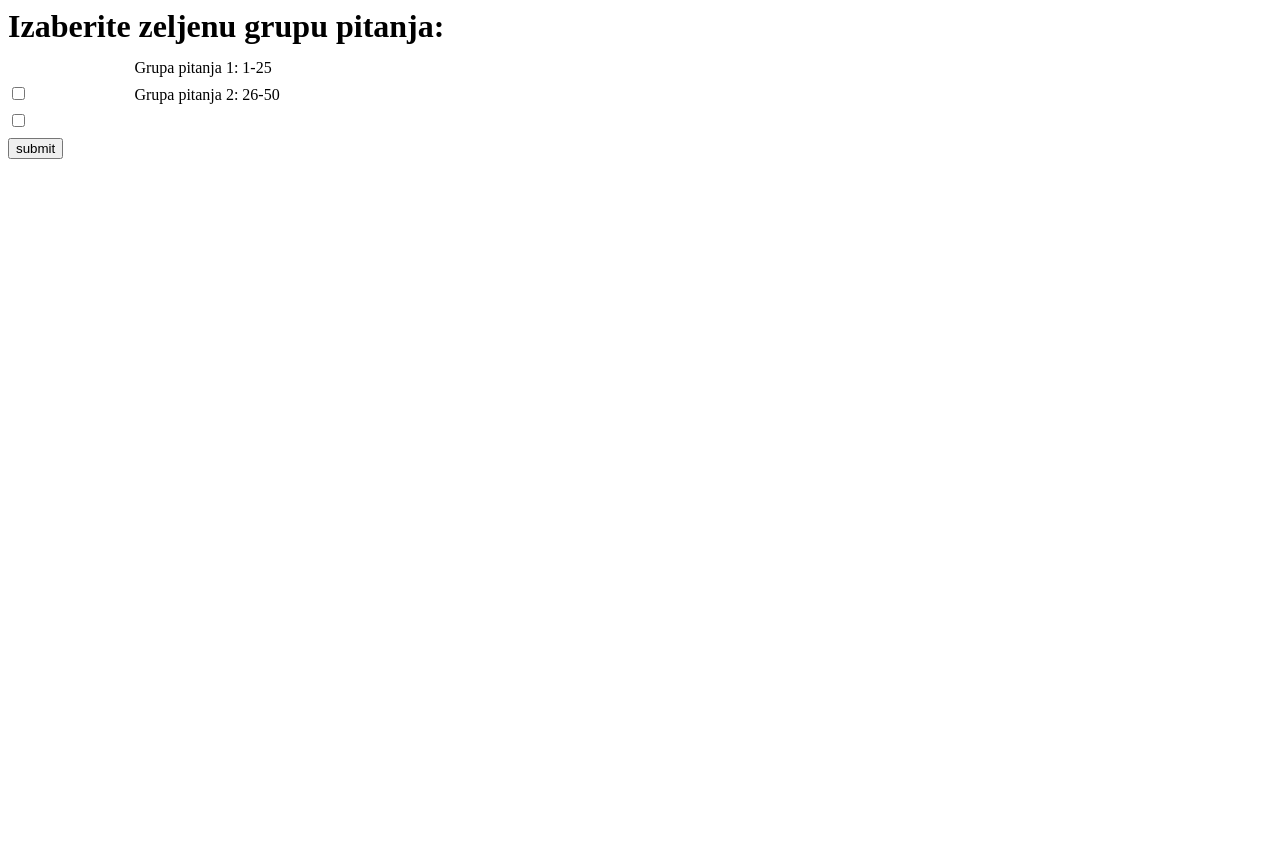
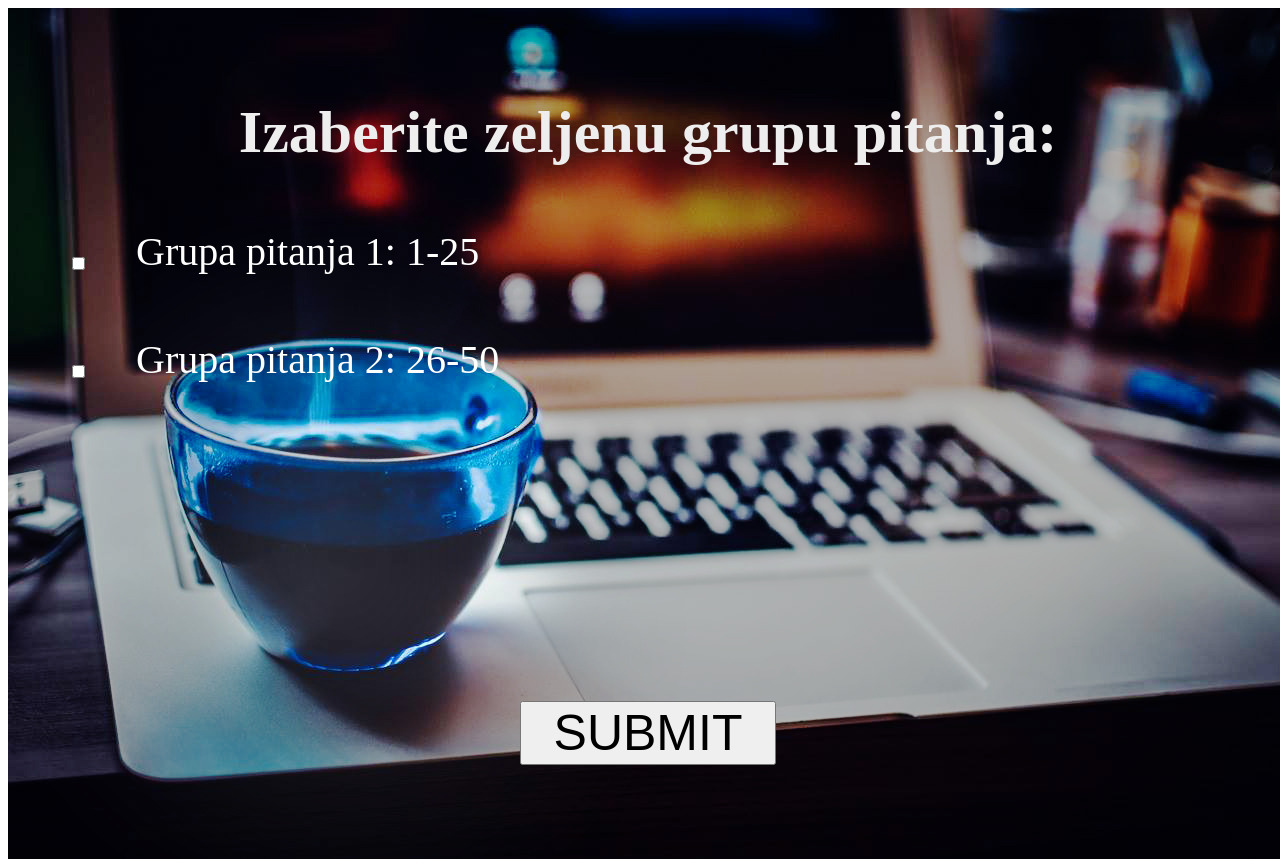
Before and after one commit to Zarke/final_test_quiz, a PHP site: page / in a window 1280 px wide. Before the commit the page ends 159 px from the top, so only its background shows below. Run offline with PHP 8.4, Linux system fonts and the light colour scheme.

Commit message:
minor fixes in css

```diff
--- /dev/null
+++ b/includes/beggining.css
@@ -0,0 +1,34 @@
+#begin {
+width: 1280px;
+  margin: auto ;
+  background: url(../images/background.jpg) no-repeat ;
+  height: 851px ;
+}
+.caption {
+font-size: 60px;
+  text-align: center ;
+  color: #eee ;
+padding-top: 7% ;
+}
+.beginform {
+font-size: 40px;
+  color: white ;
+}
+.begininput {
+display: inline-block ;
+   position: relative;
+  color: white ;
+  text-shadow: 3px 3px 1px #111 ;
+  margin-left: 5% ;
+}
+span p {
+margin-top: -3.5% ;
+  margin-left: 10% ;
+}
+.beginsubmit {
+margin: 18% 40% 50px 40% ;
+  width: 20% ;
+  font-size: 50px ;
+  text-align: center ;
+  text-transform: uppercase ;
+}
--- a/includes/selection.php
+++ b/includes/selection.php
@@ -33,9 +33,9 @@
             $selection_amount = $this->question_selection_partitioning($this->question_amount);
                 $start_question = 1;
                 $end_question = 25;
-                echo "<h1 class=\"question\">Izaberite zeljenu grupu pitanja:</h1> <br>";
+                echo "<h1 class=\"caption\">Izaberite zeljenu grupu pitanja:</h1> <br>";
                 for ($i=1; $i <= $selection_amount; $i++) {
-                    echo "<input class='one' type='checkbox' name= 'checkbox[]' value='".$end_question."'>"."<span><p>Grupa pitanja ".$i.": ".$start_question."-". $end_question."</p></span>"."<br>";
+                    echo "<input class='begininput' type='checkbox' name= 'checkbox[]' value='".$end_question."'>"."<span><p>Grupa pitanja ".$i.": ".$start_question."-". $end_question."</p></span>"."<br>";
                     $end_question +=25;
                     $start_question +=25;
                 }
--- a/includes/zoki.css
+++ b/includes/zoki.css
@@ -1,34 +1,76 @@
-#begin {
-width: 1280px;
-  margin: auto ;
-  background: url(background.jpg) no-repeat ;
-  height: 851px ;
+#quiz {
+width: 500px ;
+background: url(../images/background.jpg);
+  color: white ;
+  margin-left: 10% ;
+  float: left ;
+
 }
-.caption {
-font-size: 60px;
-  text-align: center ;
-  color: #eee ;
-padding-top: 7% ;
+.question {
+text-align: center ;
+  padding-top: 25px;
+color: #DA916C ;
 }
-.beginform {
-font-size: 40px;
-  color: white ;
+.one {
+  margin-left: 20px;
+  margin-bottom: 50px;
+  margin-top: 25px;
 }
-.begininput {
-display: inline-block ;
+.two {
+margin-left: 10% ;
+  width: 35% ;
+  margin-bottom: 5%;
+  font-size: 25px;
+  border: 1px solid #ccc;
    position: relative;
+  padding-bottom: 2%;
+border-radius: 2.5% ;
+  margin-top: 20%;
+  background-color: transparent ;
   color: white ;
   text-shadow: 3px 3px 1px #111 ;
-  margin-left: 5% ;
 }
+
 span p {
-margin-top: -3.5% ;
-  margin-left: 10% ;
+margin: -13% 0px 0px 10% ;
+  text-align: left;
 }
-.beginsubmit {
-margin: 18% 40% 50px 40% ;
-  width: 20% ;
-  font-size: 50px ;
+
+#result {
+width: 200px;
+background-color: #ccc ;
+  margin-right: 10%;
+  float: left ;
+  margin-left: 50px;
+  padding: 2% 1% 2% 1% ;
+}
+
+#result .false {
+background-color: rgb(230, 40, 40) ;
+}
+#result .true {
+background-color: green ;
+}
+#result p {
+font-size: 25px ;
   text-align: center ;
-  text-transform: uppercase ;
+  font-family: Georgia ;
+color: white ;
+  padding: 5% 0 5% 0 ;
 }
+.should {
+background-color: #327BAB ;
+}
+.false + .true   {
+  position: relative ;
+  top: -90% ;
+}
+.true ~ .false {
+position: relative ;
+top: 55%;
+
+}
+.should {
+position: relative ;
+top: 85% ;
+}
--- a/index.php
+++ b/index.php
@@ -2,16 +2,16 @@
     ?>
 <html>
     <head>
-    <link rel="stylesheet" type="text/css" href="includes/zoki.css">
+    <link rel="stylesheet" type="text/css" href="includes/beggining.css">
     </head>
     <body>
-        <div id="quiz">
-            <form method="post">
+        <div id="begin">
+            <form class="beginform" method="post">
                 <?php
                     $selection->show_selections();
                     $selection->set_selection_and_redirect();
                 ?>
-                <input type="submit" class="two" name="submit" value="submit"/>
+                <input type="submit" class="beginsubmit" name="submit" value="submit"/>
             </form>
         </div>
     </body>
```
